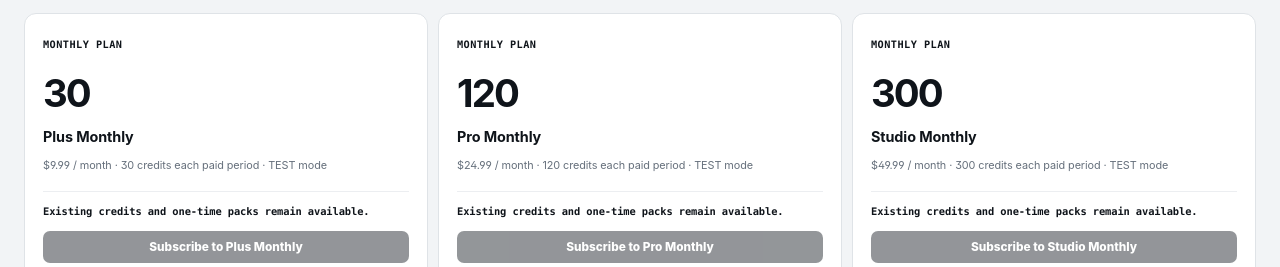
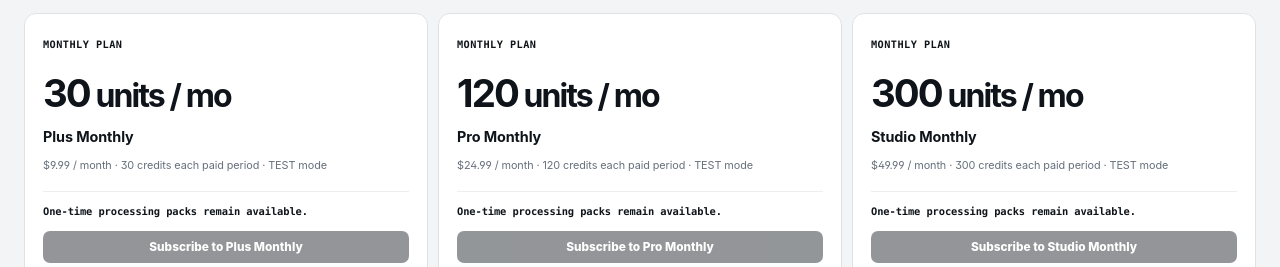
Before and after one commit to rrahul0904/provenance-cleaner, a Next.js app: page /pricing in a window 1280 px wide. Shown: the part 680-947 px from the top of the page. Built offline with nearby package versions, Linux system fonts and the light colour scheme; no server answers.

Commit message:
ui: express subscriptions as processing capacity

```diff
--- a/src/components/subscription-plan-grid.tsx
+++ b/src/components/subscription-plan-grid.tsx
@@ -54,10 +54,10 @@ export function SubscriptionPlanGrid() {
     <div className="credit-pack-grid">
       {Object.values(SUBSCRIPTION_PLANS).map(plan => <article className="credit-pack-card" key={plan.id}>
         <span className="mono-label">MONTHLY PLAN</span>
-        <strong>{plan.credits}</strong>
+        <strong>{plan.credits}<small> units / mo</small></strong>
         <h2>{plan.label}</h2>
         <p>{`$${(plan.monthlyCents / 100).toFixed(2)} / month · ${plan.credits} credits each paid period · TEST mode`}</p>
-        <div className="pack-unit">Existing credits and one-time packs remain available.</div>
+        <div className="pack-unit">One-time processing packs remain available.</div>
         <button className="primary" type="button" disabled={!challengeToken || busyPlan !== null} onClick={() => void subscribe(plan.id)}>
           {busyPlan === plan.id ? "Opening Stripe…" : `Subscribe to ${plan.label}`}
         </button>
```
